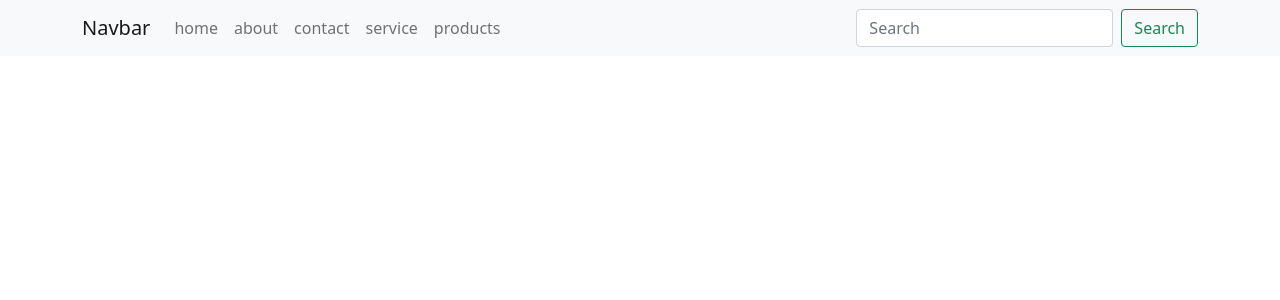
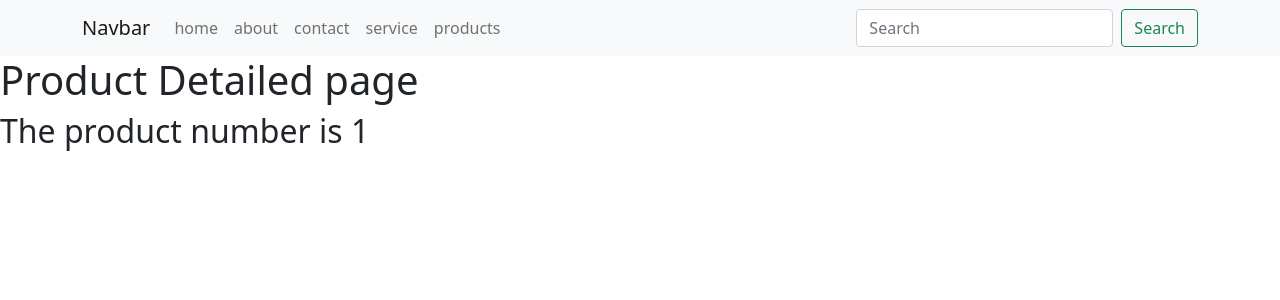
Before and after one commit to Niskriti/nuxt-class, a Nuxt app: page /products/1 in a window 1280 px wide. Shown: the top 300 px of the page. Built offline with nearby package versions, Linux system fonts and the light colour scheme.

Commit message:
id created

```diff
--- /dev/null
+++ b/pages/products/[id].vue
@@ -0,0 +1,14 @@
+<template>
+<div>
+    <h1>Product Detailed page</h1>
+    <h2>The product number is {{ route.params.id }}</h2>
+</div>
+</template>
+
+<script setup>
+     const route = useRoute();
+</script>
+
+<style lang="scss" scoped>
+
+</style>
```
